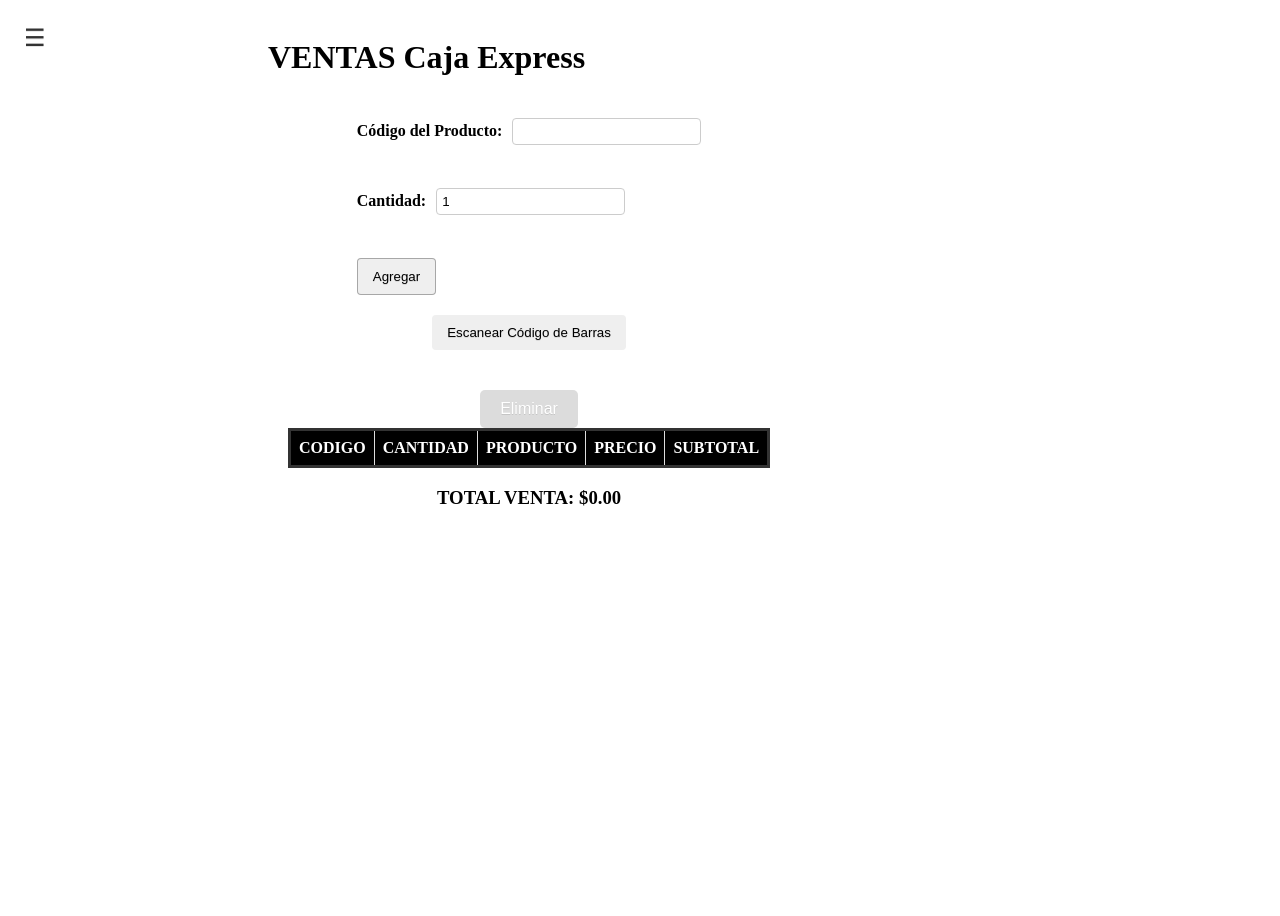
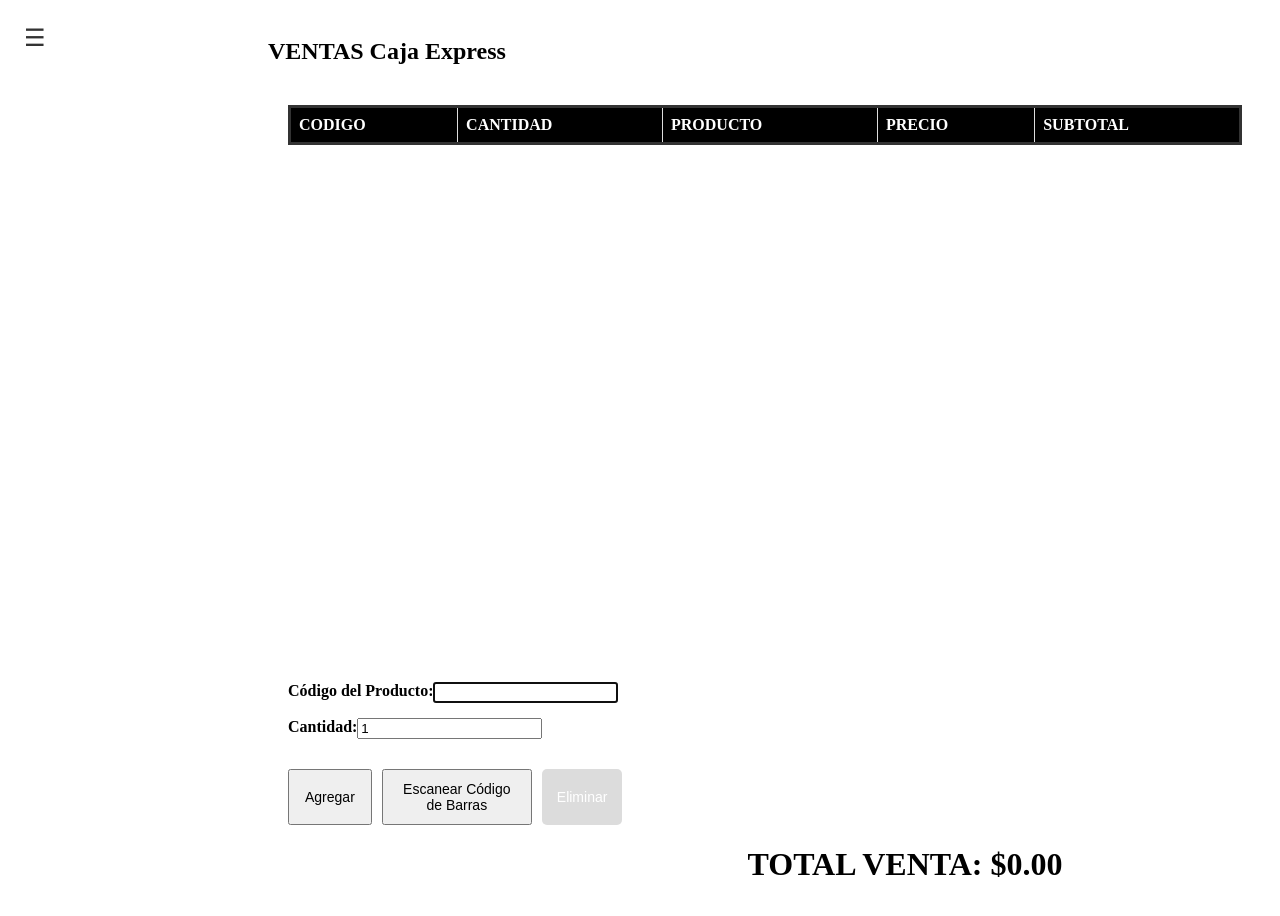
Before and after one commit to LeitoBeckerman/proyectVenta, a React (Create React App) app in the folder PuntoDeVenta/react-ventas/: page /ventas in a window 1280 px wide. Both pictures are taken after a click on the button "Iniciar Ventas APP". Shown: the top 916 px of the page. Built offline with nearby package versions, Linux system fonts and the light colour scheme.

Commit message:
MejoraAspecto Focus en CodigoProducto

```diff
--- a/PuntoDeVenta/react-ventas/src/components/VentasApp.css
+++ b/PuntoDeVenta/react-ventas/src/components/VentasApp.css
@@ -1,72 +1,29 @@
 .ventas-app {
   font-family: Arial, sans-serif;
+  min-height: 100vh;
+  display: flex;
+  flex-direction: column;
   padding: 10px;
-    border-radius: 8px;
-    max-width: 600px;
-    margin: auto;
+  box-sizing: border-box;
 }
 
 .contenedor-principal {
   display: flex;
   flex-direction: column; /* Apila los elementos verticalmente */
-    align-items: center; /* Centra los elementos horizontalmente */
-    min-height: 100vh;
-    padding: 20px; /* Espaciado interno */
-    box-sizing: border-box; /* Incluye el padding en el ancho y alto */
+  justify-content: space-between; /* Empuja el form al fondo */
+  align-items: center;
+  height: 100vh; /* Ocupa toda la pantalla */
+  padding: 20px;
+  overflow: hidden; /* Evita el desplazamiento vertical */
 }
 
-  form {
+/* Asegúrate de que la tabla y su contenedor usen el espacio disponible */
+.tabla-containersection {
+  flex-grow: 1;
+  width: 100%;
+  overflow-y: auto;
   margin-bottom: 20px;
 }
-
-
-/* Ocultar flechas en Chrome, Safari, Edge */
-input[type="number"]::-webkit-inner-spin-button,
-input[type="number"]::-webkit-outer-spin-button {
-  -webkit-appearance: none;
-  margin: 0;
-}
-
-
-
-label {
-  display: block;
-  margin-bottom: 10px;
-  font-weight: bold;
-}
-
-input {
-  padding: 5px;
-  margin-left: 10px;
-  margin-bottom: 15px;
-  border: 1px solid #ccc;
-  border-radius: 4px;
-}
-
-button {
-
-  padding: 10px 15px;
-  color: white;
-  border-radius: 4px;
-  cursor: pointer;
-
-  border: 1px solid rgba(0, 0, 0, 0.3);
-  color: black;
-  text-align: center;
-  text-decoration: none;
-  text-shadow: 0 1px 0 rgba(0, 0, 0, 0.1);
-}
-
-button:hover {
-  background-color: lightblue;
-}
-.tabla-containersection {
-  width: 100%;
-  max-height: 300px; /* Ajusta la altura máxima según lo necesites */
-  overflow-y: auto; /* Agrega el scroll solo al cuerpo de la tabla */
-}
-
-
 
 .productos-table {
   width: 100%;
@@ -75,26 +32,27 @@ button:hover {
   table-layout: auto;
 }
 
-
+/* Ajusta la altura de la tabla para que ocupe el espacio disponible */
 .productos-table th,
 .productos-table td {
   border: 1px solid #ddd;
   padding: 8px;
   text-align: left;
-
 }
 
-
+/* Asegúrate de que el encabezado se mantenga fijo */
 .productos-table thead {
-  background-color: black; /* Color azul para el encabezado */
+  background-color: black;
   color: white;
   position: sticky;
-  top: 0; /* Fija el encabezado en la parte superior */
-  z-index: 1; /* Asegura que el encabezado quede por encima del contenido */
+  top: 0;
+  z-index: 1;
 }
+
+/* Ajusta los demás estilos para que se vean bien en el nuevo diseño */
 .productos-table th.cantidad-col,
 .productos-table td.cantidad-col {
-  width: auto; /* Ajusta el valor según lo necesites */
+  width: auto; /* Ajusta este valor según lo necesites */
 }
 
 .input-cantidad {
@@ -112,69 +70,97 @@ button:hover {
   border: 2px solid;
 }
 
+/* Estilo para filas alternadas y hover */
+.productos-table tbody tr:nth-child(odd) {
+  background-color: #f2f2f2;
+}
+
+.productos-table tbody tr:nth-child(even) {
+  background-color: #cfcfcf;
+}
+
+.productos-table tbody tr:hover {
+  background-color: orange;
+}
+
+.productos-table tbody tr.seleccionado {
+  background-color: #35a0ee;
+  color: black;
+  cursor: pointer;
+  font-weight: 530;
+}
+
+/* Ajusta el estilo del formulario y botones para que se ubiquen al fondo */
+
+form {
+  display: flex;
+  flex-wrap: wrap;
+  justify-content: flex-start; /* Alinea los elementos a la izquierda */
+  align-items: center; /* Centra los elementos verticalmente */
+  gap: 10px; /* Espacio entre los elementos */
+  margin-top: auto; /* Empuja el form hacia abajo */
+}
 
 
 
+form label {
+  display: inline-flex;
+  margin-right: 10px;
+  margin-bottom: 5px;
+  font-weight: bold;
+  width: 150%; /* Asegura que cada label ocupe toda la línea */
+}
 
 
-/* Filas alternadas */
-.productos-table tbody tr:nth-child(odd) {
-    background-color: #f2f2f2; /* Color gris claro para filas impares */
+
+form button, .boton-escanear, .boton-eliminar {
+  padding: 10px 15px;
+  font-size: 14px;
+  width: auto;
+  max-width: 150px;
+  text-align: center;
+  cursor: pointer;
 }
 
-  .productos-table tbody tr:nth-child(even) {
-    background-color: #cfcfcf; /* Color azul claro para filas pares */
+button:hover, .boton-escanear:hover {
+  background-color: lightblue;
 }
 
-  /* Efecto hover en filas */
-  .productos-table tbody tr:hover {
-    background-color: orange; /* Color más oscuro al pasar el ratón */
+.contenedor-botones {
+  display: flex;
+  justify-content: center; /* Centra los elementos horizontalmente */
+  gap: 10px; /* Espacio entre los elementos */
+  margin-top: 15px; /* Empuja estos elementos hacia abajo */
 }
 
-  .boton-container {
-
-    justify-content: center; /* Centra el botón */
-    margin-top: 40px;
-  }
 
 .boton-eliminar {
-    padding: 10px 20px; /* Ajusta el padding para hacerlo más pequeño */
-    font-size: 16px; /* Tamaño de fuente */
-    background-color: #f44336; /* Color de fondo */
+  background-color: #f44336;
   color: white;
   border: none;
   border-radius: 5px;
   cursor: pointer;
   transition: background-color 0.3s;
+  width: auto;
 }
 
 .boton-eliminar:disabled {
-    background-color: #dcdcdc; /* Color gris cuando está deshabilitado */
+  background-color: #dcdcdc;
   cursor: not-allowed;
 }
 
 .boton-eliminar:hover {
-    background-color: #e53935; /* Efecto hover */
+  background-color: #e53935;
 }
 
-
-/* Estilo para la fila seleccionada */
-.productos-table tbody tr.seleccionado {
-  background-color: #35a0ee; /* Asegúrate de que tenga alta prioridad */
-  color: black; /* Asegúrate de que el texto sea visible */
-  cursor: pointer;
-  font-weight: 530;
+/* Ocultar flechas en Chrome, Safari, Edge */
+input[type="number"]::-webkit-inner-spin-button,
+input[type="number"]::-webkit-outer-spin-button {
+  -webkit-appearance: none;
+  margin: 0;
 }
 
-.boton-escanear {
-  padding: 10px 15px; /* Ajusta el padding para hacerlo más pequeño */
-  color: black;
-  border: none;
-  border-radius: 4px;
-  cursor: pointer;
-  transition: background-color 0.3s;
-  border-radius: 4px;
-  cursor: pointer;
-
-
+.total-venta{
+  display: flex;
+  margin-right: -280px; /* Empuja estos elementos hacia abajo */
 }
--- a/PuntoDeVenta/react-ventas/src/components/VentasApp.jsx
+++ b/PuntoDeVenta/react-ventas/src/components/VentasApp.jsx
@@ -1,4 +1,4 @@
-import React, { useState, useEffect } from "react";
+import React, { useState, useEffect,useRef} from "react";
 import "./VentasApp.css";
 import { agregarProducto } from "../utils/productosService.js";
 import { Html5QrcodeScanner, Html5QrcodeSupportedFormats } from "html5-qrcode";
@@ -9,6 +9,15 @@ const VentasApp = () => {
   const [productos, setProductos] = useState([]);
   const [totalVenta, setTotalVenta] = useState(0.0);
   const [filaSeleccionada, setFilaSeleccionada] = useState(null);
+  const inputRef = useRef(null); // Referencia para el input
+
+
+  useEffect(() => {
+    // Enfoca el input cuando el componente se monta
+    inputRef.current.focus();
+  }, []); // El array vacío [] asegura que este efecto se ejecute solo una vez al montarse el componente
+
+
 
   // Función para manejar el escaneo de código de barras
   const iniciarEscaneo = () => {
@@ -96,6 +105,11 @@ const VentasApp = () => {
           0
         );
         setTotalVenta(nuevoTotal);
+// Enfocar el input de Código del Producto después de la eliminación
+        setTimeout(() => {
+          inputRef.current.focus();
+        }, 0);
+
         return nuevosProductos;
       });
       setFilaSeleccionada(null);
@@ -104,54 +118,6 @@ const VentasApp = () => {
 
   return (
     <div className="contenedor-principal">
-      <form onSubmit=  {handleSubmit}>
-        <label>
-          Código del Producto:
-          <input
-            type="text"
-            value={codigoProducto}
-            onChange={(e) => setCodigoProducto(e.target.value)}
-            required
-          />
-        </label>
-        <br />
-        <label>
-          Cantidad:
-          <input
-            type="text"
-            value={cantidad}
-            onChange={(e) => {
-              const value = e.target.value;
-              if (/^-?\d*\.?\d*$/.test(value) || value === "") {
-                setCantidad(value);
-              }
-            }}
-            required
-          />
-        </label>
-        <br />
-
-        <button type="submit">Agregar</button>
-
-      </form>
-
-      {/* Botón para iniciar el escaneo de código de barras */}
-      <button className="boton-escanear" onClick={iniciarEscaneo}>Escanear Código de Barras</button>
-
-      {/* Contenedor para mostrar la cámara */}
-      <div id="reader"></div>
-
-      <div className="boton-container">
-        <button
-          className="boton-eliminar"
-          type="button"
-          onClick={handleEliminarProducto}
-          disabled={filaSeleccionada === null}
-        >
-          Eliminar
-        </button>
-      </div>
-
       <section className="tabla-containersection">
         <table className="productos-table">
           <thead>
@@ -187,12 +153,57 @@ const VentasApp = () => {
           </tbody>
         </table>
       </section>
+      <form onSubmit={handleSubmit}>
+  <label>
+    Código del Producto:
+    <input
+      ref={inputRef} // Asignar la referencia al input
+      type="text"
+      value={codigoProducto}
+      onChange={(e) => setCodigoProducto(e.target.value)}
+      required
+    />
+  </label>
+  <label>
+    Cantidad:
+    <input
+      type="text"
+      value={cantidad}
+      onChange={(e) => {
+        const value = e.target.value;
+        if (/^-?\d*\.?\d*$/.test(value) || value === "") {
+          setCantidad(value);
+        }
+      }}
+      required
+    />
+  </label>
 
-      <div>
-        <h3>TOTAL VENTA: ${totalVenta.toFixed(2)}</h3>
-      </div>
+  {/* Agrupar los botones en un contenedor */}
+  <div className="contenedor-botones">
+    <button type="submit">Agregar</button>
+    <button className="boton-escanear" type="button" onClick={iniciarEscaneo}>
+      Escanear Código de Barras
+    </button>
+    <button
+      className="boton-eliminar"
+      type="button"
+      onClick={handleEliminarProducto}
+      disabled={filaSeleccionada === null}
+    >
+      Eliminar
+    </button>
+  </div>
+  </form>
+
+
+    {/* Contenedor para mostrar la cámara */}
+    <div id="reader"></div>
+
+    <div className="total-venta">
+      <h1>TOTAL VENTA: ${totalVenta.toFixed(2)}</h1>
     </div>
-  );
+  </div>
+);
 };
-
 export default VentasApp;
--- a/PuntoDeVenta/react-ventas/src/pages/Ventas.jsx
+++ b/PuntoDeVenta/react-ventas/src/pages/Ventas.jsx
@@ -11,7 +11,7 @@ const Ventas = () => {
 
   return (
     <div>
-      <h1>VENTAS Caja Express</h1>
+      <h2>VENTAS Caja Express</h2>
 
       {/* Mostrar el botón solo si mostrarVentasApp es false */}
       {!mostrarVentasApp && (
```
Lines whose indentation alone changed are shown as unchanged.
